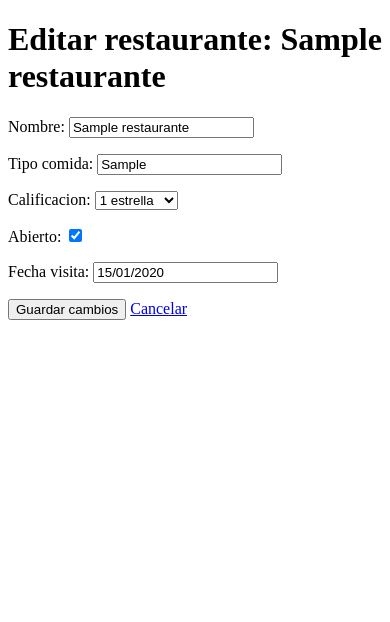
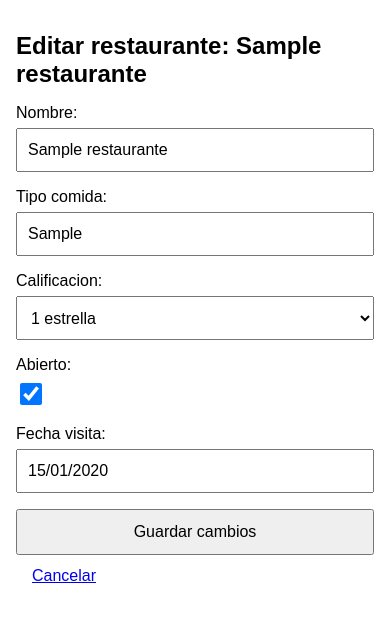
Before and after one commit to CatalinaNavarrete/guia-restaurantes-eva2, a Django app: page /restaurantes/1/editar/ in a window 390 px wide. Shown: the top 622 px of the page. Run offline with Django 4.2, Linux system fonts and the light colour scheme; a user stored in the database is signed in; tables that the repository leaves empty hold one stand-in row (values such as "Sample post").

Commit message:
Adapta las plantillas a un diseno responsive

```diff
--- a/restaurantes/templates/editar.html
+++ b/restaurantes/templates/editar.html
@@ -2,7 +2,65 @@
 <html lang="es">
 <head>
     <meta charset="UTF-8">
+    <meta name="viewport" content="width=device-width, initial-scale=1.0">
     <title>Editar restaurante</title>
+
+    <style>
+        * {
+            box-sizing: border-box;
+        }
+
+        body {
+            font-family: Arial, sans-serif;
+            max-width: 600px;
+            margin: 0 auto;
+            padding: 32px 20px;
+        }
+
+        h1 {
+            overflow-wrap: anywhere;
+        }
+
+        label {
+            display: block;
+            margin-bottom: 6px;
+        }
+
+        input:not([type="checkbox"]),
+        select,
+        textarea {
+            width: 100%;
+            min-height: 44px;
+            padding: 10px;
+            font-size: 16px;
+        }
+
+        input[type="checkbox"] {
+            width: 22px;
+            height: 22px;
+        }
+
+        button,
+        a {
+            display: inline-block;
+            padding: 12px 16px;
+            font-size: 16px;
+        }
+
+        @media (max-width: 600px) {
+            body {
+                padding: 16px;
+            }
+
+            h1 {
+                font-size: 24px;
+            }
+
+            button {
+                width: 100%;
+            }
+        }
+    </style>
 </head>
 <body>
     <h1>Editar restaurante: {{ restaurante.nombre }}</h1>
```
Also changed, not shown: restaurantes/templates/crear.html (+54 -0 lines), restaurantes/templates/eliminar.html (+40 -0 lines), restaurantes/templates/listar.html (+50 -1 lines), restaurantes/templates/registration/login.html (+50 -0 lines).
